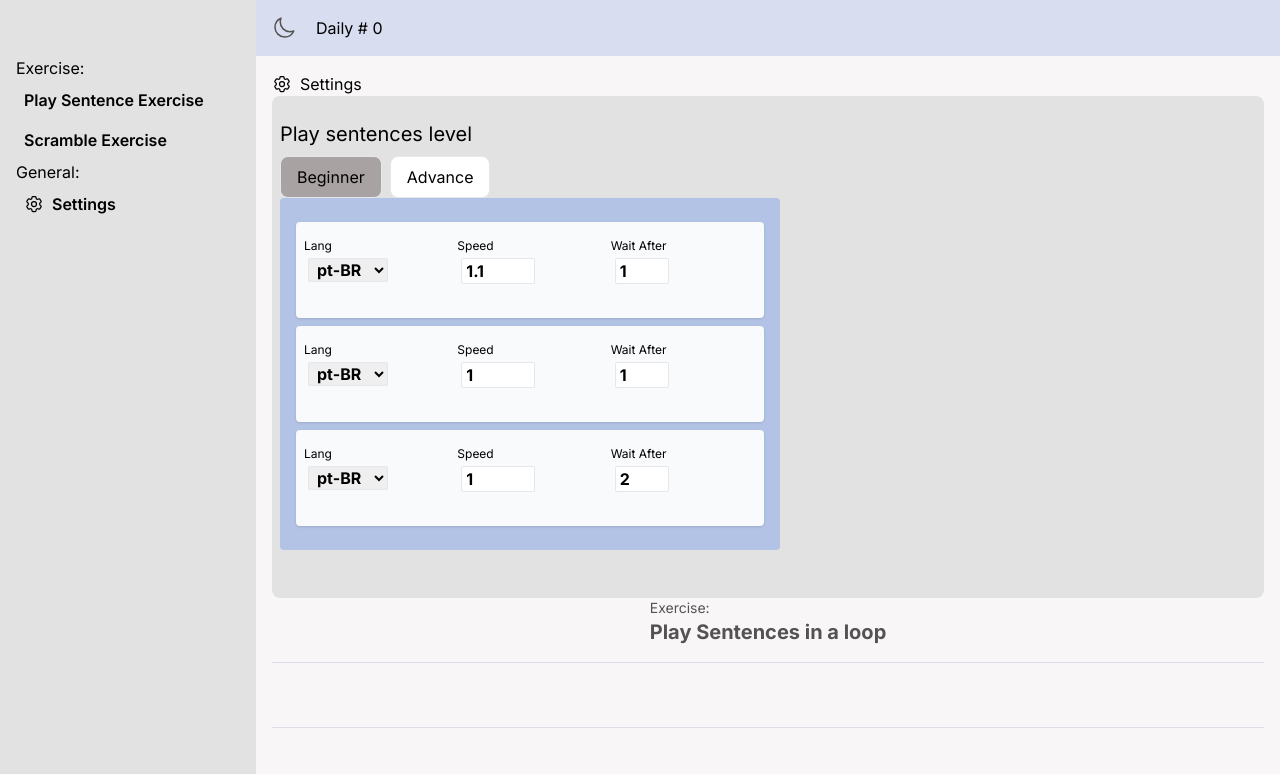
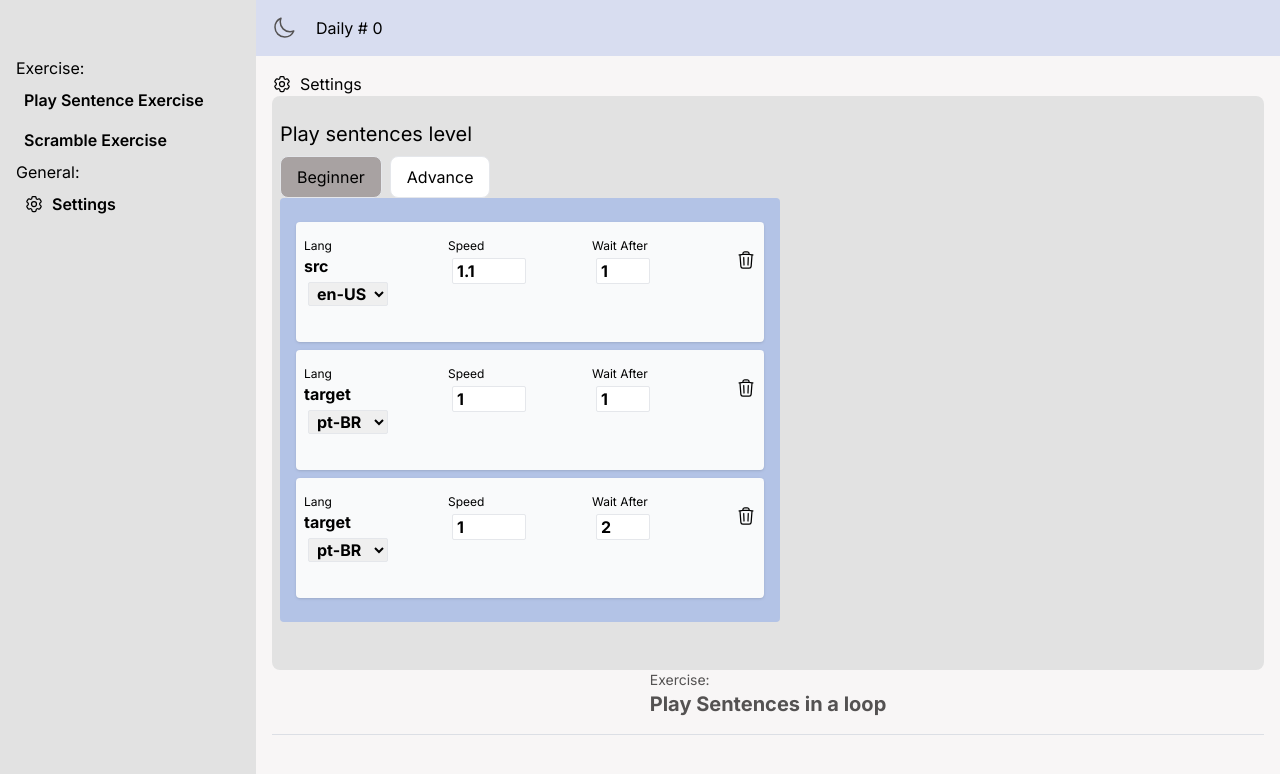
Before and after one commit to eliaweiss/open-lingua-ai, a Next.js app: page /playSentences in a window 1280 px wide. Shown: the top 774 px of the page. Built offline with nearby package versions, Linux system fonts and the light colour scheme.

Commit message:
{ value: "src", label: getLanguageName("src") },

```diff
--- a/src/app/playSentences/components/DndComponent.js
+++ b/src/app/playSentences/components/DndComponent.js
@@ -4,27 +4,34 @@ import { HTML5Backend } from "react-dnd-html5-backend";
 import { useAppContext } from "../../context/AppContext";
 import { Input } from "../../components/Input";
 import SelectComponent from "./SelectComponent";
+import { TrashIcon } from "@heroicons/react/24/outline";
 const ItemType = "ITEM";
 
 const DraggableItemContent = ({ rSetting, index }) => {
   const { getLanguageName, readSettingsArray, setReadSettingsArray } =
     useAppContext();
+
+  function trash(index) {
+    // delete readSettingsArray.list[index];
+    // setReadSettingsArray({ ...readSettingsArray });
+  }
   function changeValue(name, value) {
     readSettingsArray.list[index][name] = value;
     setReadSettingsArray({ ...readSettingsArray });
   }
+
   const options = [
     { value: "target", label: getLanguageName("target") },
-    { value: "source", label: getLanguageName("src") },
+    { value: "src", label: getLanguageName("src") },
   ];
   return (
     <div className="">
-      <div className="flex space-x-2  ">
+      <div className="flex space-x-2 ">
         <div className="flex-1 ">
           <div className="text-xs">Lang</div>
           {/* <div className="font-bold">{getLanguageName(rSetting.lang)}</div> */}
           <div className="font-bold">
-            {" "}
+            {rSetting.lang}
             <SelectComponent
               options={options}
               value={rSetting.lang}
@@ -52,6 +59,9 @@ const DraggableItemContent = ({ rSetting, index }) => {
               onChange={(e) => changeValue("waitAfter", e.target.value)}
             />
           </div>
+        </div>
+        <div className="">
+          <TrashIcon className="w-5 pt-3" onClick={trash(index)} />
         </div>
       </div>
     </div>
```
